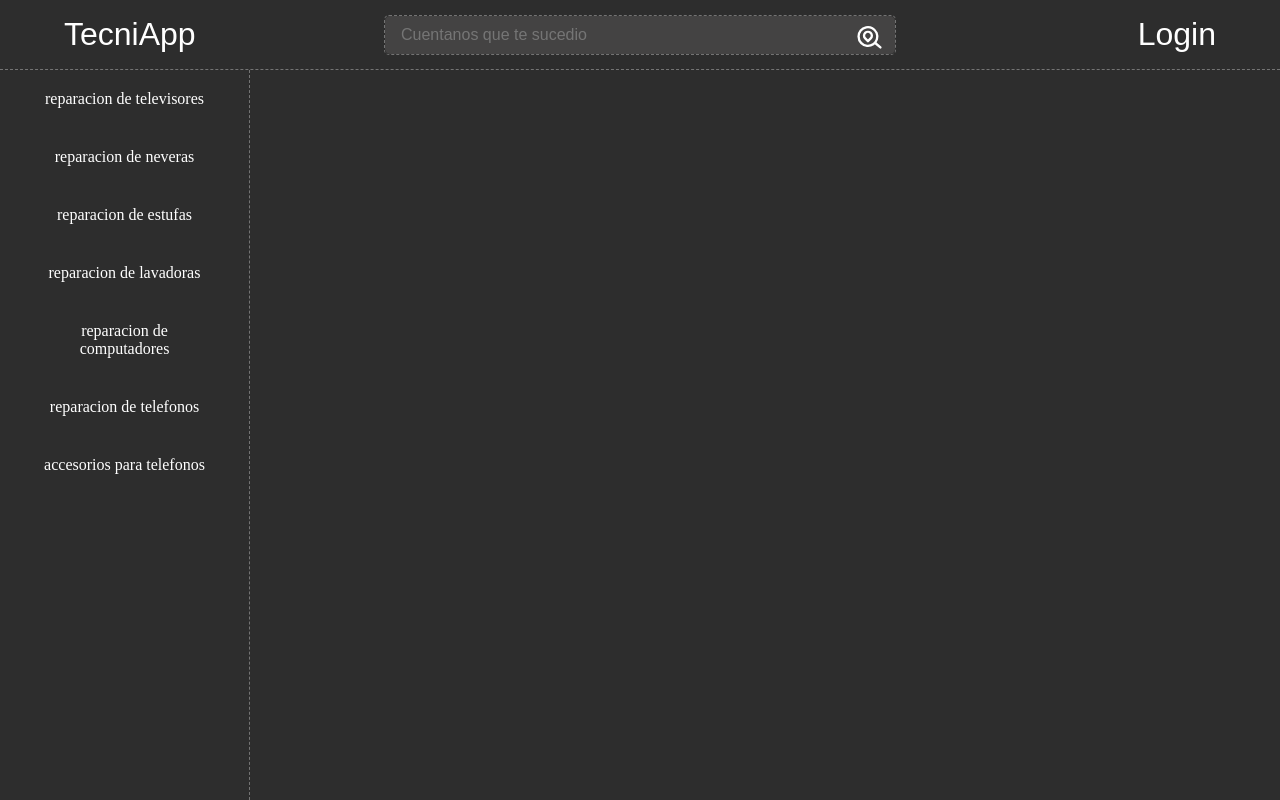
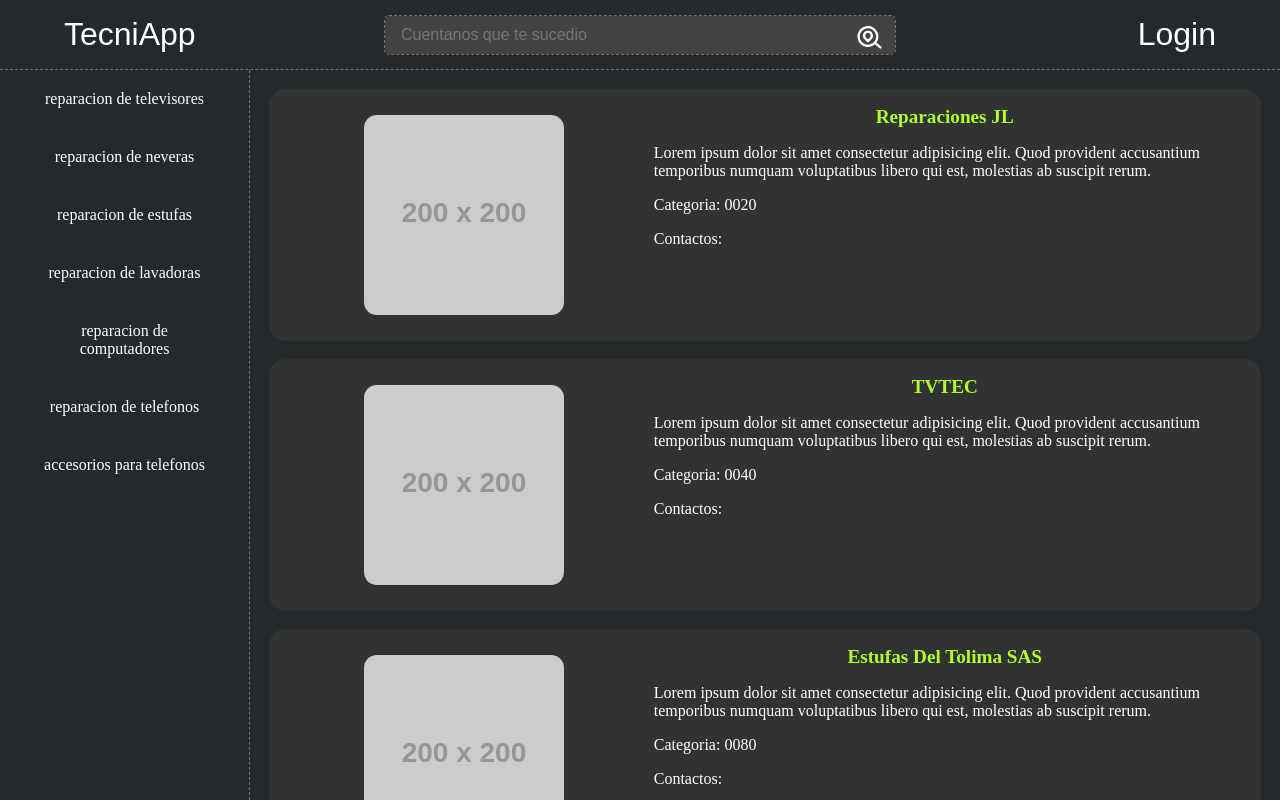
Before and after one commit to kevinsr09/tecniapp-vue, a Vue app: page / in a window 1280 px wide. Built offline with nearby package versions, Linux system fonts and the light colour scheme; a web font is replaced by a local one.

Commit message:
busqueda resuelta 90% y trabajando en estilos de CardITem

```diff
--- a/src/App.vue
+++ b/src/App.vue
@@ -12,7 +12,7 @@ export default{
   },
   data(){
     return{
-      searchCategories:"",
+      searchCategories:"all",
     }
   },
   computed:{
@@ -36,7 +36,7 @@ export default{
 
       <section class="content">
 
-        <ListItem />
+        <ListItem :categoryList="searchCategories" />
 
       </section>
 
@@ -49,18 +49,24 @@ export default{
 <style>
 
 @font-face {
+
   font-family: 'Carter One';
   src:
   url('fonts/CarterOne-Regular.woff2') format('woff2'),
   url('fonts/CarterOne-Regular.woff') format('woff'),
   url('fonts/CarterOne-Regular.ttf') format('truetype');
   font-display: swap;
+
 }
 
 :root{
+
   --second-bg-color: #444343;
   --bg-color: #26292C;
   --bg-color2:rgb(24, 22, 22);
+  --bg-color3:#1D1E26;
+  --bg-color4:#282A36;
+
 }
 
 
@@ -79,26 +85,35 @@ html{
 }
 
 body{
+
   padding: 0;
   margin: 0;
-  background-color: #2D2D2D;
+
+  background-color: var(--bg-color);
+
 }
 
 
 
 ul{
+
   padding:0;
   margin:0;
+
 }
 
 .content{
+
   width: calc(100% - clamp(200px, 22vw,250px));
   height: calc(100vh - 70px);
+  padding: 20px;
+
   overflow-y: scroll;
+
   display:flex;
   gap:20px;
   flex-wrap: wrap;
-  padding: 20px;
+
 }
 
 
@@ -106,5 +121,7 @@ ul{
 
   display: flex;
   flex-wrap: wrap;
+
 }
+
 </style>
--- a/src/components/CardItem.vue
+++ b/src/components/CardItem.vue
@@ -10,12 +10,17 @@ export default {
       required: true,
     },
 
-    name: {
+    nombreTaller: {
       type: String,
       required: true,
     },
 
-    category: {
+    descripcion:{
+      type: String,
+      required : true,
+    },
+
+    categoria: {
       type: String,
       required: true,
     },
@@ -34,26 +39,18 @@ export default {
 
   <article >
 
-    <picture class="item">
-
-      <img :src="img" alt="Imagen del negocio">
-
+    <picture class="item-picture">
+      <img :src="img" class="picture-img" alt="Imagen del negocio">
     </picture>
 
-    <div class="item info">
-      <h3> {{ name }} </h3>
-      <p class="description">Lorem ipsum dolor sit amet, consectetur adipisicing elit.
-        Modi assumenda tempore expedita.</p>
-      <p><span>Categoria:</span> {{ category }}</p>
 
+    <div class="item-info">
+
+      <h3> {{ nombreTaller }} </h3>
+      <p class="description">{{ descripcion }}</p>
+      <p><span>Categoria:</span> {{ categoria }}</p>
       <div class="contact">
-
-        <p>
-          Lorem ipsum dolor sit amet consectetur adipisicing elit.
-          Quod provident accusantium temporibus numquam voluptatibus libero qui
-          est, molestias ab suscipit rerum.
-        </p>
-
+        <p>Contactos: </p>
       </div>
 
     </div>
@@ -68,70 +65,83 @@ export default {
 <style>
 
 article{
+
   width: 100%;
-  display: flex;
-  flex-wrap: nowrap;
   height: 250px;
   padding: 10px;
+  border-radius: 1rem;
+  overflow: hidden;
+
+  background-color: #313232;
+  box-shadow: 0px 0px 2px #9a999950;
+
+  display: flex;
+  flex-wrap: wrap;
   gap: 20px;
+  justify-content: center;
+  align-items: center;
+
   transition: box-shadow 0.3s ease;
-  border-radius: 1rem;
-  box-shadow: 1px 1px 1px #9a999950;
-  /*border: 1px dashed #747474;*/
 }
 
 article:hover{
-  box-shadow: 3px 3px 8px #9a999950;
+
+  box-shadow: 0px 0px 12px #9a999980;
+
 }
 
 
-h3{
+/* estilos de la picture*/
 
-  color:white;
+.picture-img{
+
+  width: 100;
+  height: auto;
+
+  border-radius: .8rem;
+
+  display: block;
+
 }
 
-img{
-  width: 250px;
-  height: 150px;
-  display: block;
-  border-radius: 1rem;
-}
 
-p{
-  color:white;
-}
+.item-picture{
 
-picture{
-  width: 30%;
-  height: 100%;
+  height: 95%;
+  width: 35%;
   display: grid;
   place-content: center;
 
 }
 
 
+/* estilos para la iformacion */
 
+.item-info{
 
-.info{
-  color: white;
-  width: 70%;
+  color:white;
+  width: 60%;
+  height: 95%;
+
 }
 
 
 
-.info h3{
+
+.item-info h3{
+
+  margin: 0;
   font-size:1.2rem;
-  margin-top:5px;
+  text-align: center;
+  text-transform: capitalize;
+
+  color: greenyellow;
+
 }
 
 .info p{
+
   font-size: .8rem;;
-}
-
-
-
-.contact{
-
 
 }
 
--- a/src/components/ListItem.vue
+++ b/src/components/ListItem.vue
@@ -11,6 +11,13 @@ export default{
   data(){
     return{
 
+    }
+  },
+
+  props:{
+    categoryList:{
+      type: String,
+      default: 'all'
     }
   },
 
@@ -28,24 +35,14 @@ export default{
     },
 
     listTecnicos(){
-      return this.tecnicos.filter(tec => tec.category === this.$root.searchCategories)
+        return (this.categoryList == "all")
+        ? this.tecnicos
+        : this.tecnicos.filter(tec => tec.categoria == this.categoryList)
     },
-
-
-    viewTecnicos(){
-      return this.listTecnicos.map(e => e.category = this.categories[`${this.$root.searchCategories}`])
-    }
   },
 
   methods:{
-    añadirData(){
-
-    }
   },
-  mounted(){
-    console.log(this.$root.searchCategories)
-
-  }
 
 }
 
@@ -54,7 +51,7 @@ export default{
 
 <template>
 
-  <CardItem v-for="tecnico of viewTecnicos" :key="tecnico.id" :name="tecnico.name" :category="tecnico.category" :id="tecnico.id" :img="tecnico.img"/>
+  <CardItem v-for="tecnico of listTecnicos" :key="tecnico.id" :nombreTaller="tecnico.nombreTaller" :descripcion="tecnico.descripcion" :categoria="tecnico.categoria" :id="tecnico.id" :img="tecnico.img"/>
 
 </template>
 
--- a/src/data/api_send.js
+++ b/src/data/api_send.js
@@ -16,6 +16,8 @@ export function apiSend(msg){
           'reparacion de estufas': '0080',
           'accesorios para telefonos': '1010',
         }
+
+        Si no encuentras la categoria devuelve 'all'
         `
       },
       {
@@ -28,7 +30,7 @@ export function apiSend(msg){
   headers: {
 
     "Content-Type": "application/json",
-    "Authorization": "Bearer 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"
+    "Authorization": "Bearer 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"
   }
 }
 }
--- a/src/data/data.js
+++ b/src/data/data.js
@@ -16,82 +16,204 @@ export function data() {
   return [
   {
     id: 1,
-    name: 'kevin',
-    category: '0020',
+    nombreTaller: 'reparaciones JL',
+    descripcion: 'Lorem ipsum dolor sit amet consectetur adipisicing elit. Quod provident accusantium temporibus numquam voluptatibus libero qui est, molestias ab suscipit rerum.',
+    empleados:[
+      {
+        nombre: 'kevin',
+        cargo: 'tecnico',
+        area: 'reparaciones',
+      },
+      {
+        nombre: 'stiven',
+        cargo: 'assesor',
+        area: 'oficina',
+      }
+    ],
+    categoria: '0020',
     img: 'https://via.placeholder.com/200x200',
   },
 
   {
     id: 2,
-    name: 'stiven',
-    category: '0040',
+    nombreTaller: 'TVTEC',
+    descripcion: 'Lorem ipsum dolor sit amet consectetur adipisicing elit. Quod provident accusantium temporibus numquam voluptatibus libero qui est, molestias ab suscipit rerum.',
+    empleados:[
+      {
+        nombre: 'kevin',
+        cargo: 'tecnico',
+        area: 'Oficina',
+      },
+      {
+        nombre: 'kevin',
+        cargo: 'tecnico',
+        area: 'Oficina',
+      }
+    ],
+    categoria: '0040',
     img: 'https://via.placeholder.com/200x200',
   },
 
   {
     id: 3,
-    name: 'rugeles',
-    category: '0080',
+    nombreTaller: 'Estufas Del Tolima SAS',
+    descripcion: 'Lorem ipsum dolor sit amet consectetur adipisicing elit. Quod provident accusantium temporibus numquam voluptatibus libero qui est, molestias ab suscipit rerum.',
+    empleados:[
+      {
+        nombre: 'kevin',
+        cargo: 'tecnico',
+        area: 'Oficina',
+      },
+      {
+        nombre: 'kevin',
+        cargo: 'tecnico',
+        area: 'Oficina',
+      }
+    ],
+    categoria: '0080',
     img: 'https://via.placeholder.com/200x200',
   },
-//reparacion de televisores, reparacion de neveras, reparacion de estufas,
-// reparacion de lavadoras, reparacion de computadores, reparacion de telefonos,
-//accesorios para telefonos
+
   {
     id: 4,
-    name: 'molina',
-    category: '0020',
+    nombreTaller: 'La Casa Del Telefonos',
+    descripcion: 'Lorem ipsum dolor sit amet consectetur adipisicing elit. Quod provident accusantium temporibus numquam voluptatibus libero qui est, molestias ab suscipit rerum.',
+    empleados:[
+      {
+        nombre: 'kevin',
+        cargo: 'tecnico',
+        area: 'Oficina',
+      },
+      {
+        nombre: 'kevin',
+        cargo: 'tecnico',
+        area: 'Oficina',
+      }
+    ],
+    categoria: '0020',
     img: 'https://via.placeholder.com/200x200',
   },
 
   {
     id: 5,
-    name: 'luis',
-    category: '0010',
+    nombreTaller: 'RepCompu',
+    descripcion: 'Lorem ipsum dolor sit amet consectetur adipisicing elit. Quod provident accusantium temporibus numquam voluptatibus libero qui est, molestias ab suscipit rerum.',
+    empleados:[
+      {
+        nombre: 'kevin',
+        cargo: 'tecnico',
+        area: 'Oficina',
+      },
+      {
+        nombre: 'kevin',
+        cargo: 'tecnico',
+        area: 'Oficina',
+      }
+    ],
+    categoria: '0010',
     img: 'https://via.placeholder.com/200x200',
   },
 
   {
     id: 6,
-    name: 'fernando',
-    category: '1010',
+    nombreTaller: 'Multi Accesorios',
+    descripcion: 'Lorem ipsum dolor sit amet consectetur adipisicing elit. Quod provident accusantium temporibus numquam voluptatibus libero qui est, molestias ab suscipit rerum.',
+    empleados:[
+      {
+        nombre: 'kevin',
+        cargo: 'tecnico',
+        area: 'Oficina',
+      },
+      {
+        nombre: 'kevin',
+        cargo: 'tecnico',
+        area: 'Oficina',
+      }
+    ],
+    categoria: '1010',
     img: 'https://via.placeholder.com/200x200',
   },
 
   {
     id: 7,
-    name: 'socadagui',
-    category: '0060',
+    nombreTaller: 'Expertos Multimarca',
+    descripcion: 'Lorem ipsum dolor sit amet consectetur adipisicing elit. Quod provident accusantium temporibus numquam voluptatibus libero qui est, molestias ab suscipit rerum.',
+    empleados:[
+      {
+        nombre: 'kevin',
+        cargo: 'tecnico',
+        area: 'Oficina',
+      },
+      {
+        nombre: 'kevin',
+        cargo: 'tecnico',
+        area: 'Oficina',
+      }
+    ],
+    categoria: '0060',
     img: 'https://via.placeholder.com/200x200',
   },
 
   {
     id: 8,
-    name: 'sara',
-    category: '0050',
+    nombreTaller: 'Neve Tecnology',
+    descripcion: 'Lorem ipsum dolor sit amet consectetur adipisicing elit. Quod provident accusantium temporibus numquam voluptatibus libero qui est, molestias ab suscipit rerum.',
+    empleados:[
+      {
+        nombre: 'kevin',
+        cargo: 'tecnico',
+        area: 'Oficina',
+      },
+      {
+        nombre: 'kevin',
+        cargo: 'tecnico',
+        area: 'Oficina',
+      }
+    ],
+    categoria: '0050',
     img: 'https://via.placeholder.com/200x200',
   },
 
   {
     id: 9,
-    name: 'valentina',
-    category: '0010',
+    nombreTaller: 'ElectriMaster',
+    descripcion: 'Lorem ipsum dolor sit amet consectetur adipisicing elit. Quod provident accusantium temporibus numquam voluptatibus libero qui est, molestias ab suscipit rerum.',
+    empleados:[
+      {
+        nombre: 'kevin',
+        cargo: 'tecnico',
+        area: 'Oficina',
+      },
+      {
+        nombre: 'kevin',
+        cargo: 'tecnico',
+        area: 'Oficina',
+      }
+    ],
+    categoria: '0010',
     img: 'https://via.placeholder.com/200x200',
   },
 
   {
     id: 10,
-    name: 'godoy',
-    category: '0040',
+    nombreTaller: 'Reparacion De Televisores Saras',
+    descripcion: 'Lorem ipsum dolor sit amet consectetur adipisicing elit. Quod provident accusantium temporibus numquam voluptatibus libero qui est, molestias ab suscipit rerum.',
+    empleados:[
+      {
+        nombre: 'kevin',
+        cargo: 'tecnico',
+        area: 'Oficina',
+      },
+      {
+        nombre: 'kevin',
+        cargo: 'tecnico',
+        area: 'Oficina',
+      }
+    ],
+    categoria: '0040',
     img: 'https://via.placeholder.com/200x200',
   },
 
-  {
-    id: 11,
-    name: 'godoy',
-    category: '0040',
-    img: 'https://via.placeholder.com/200x200',
-  },
 ]
 
 }
```
